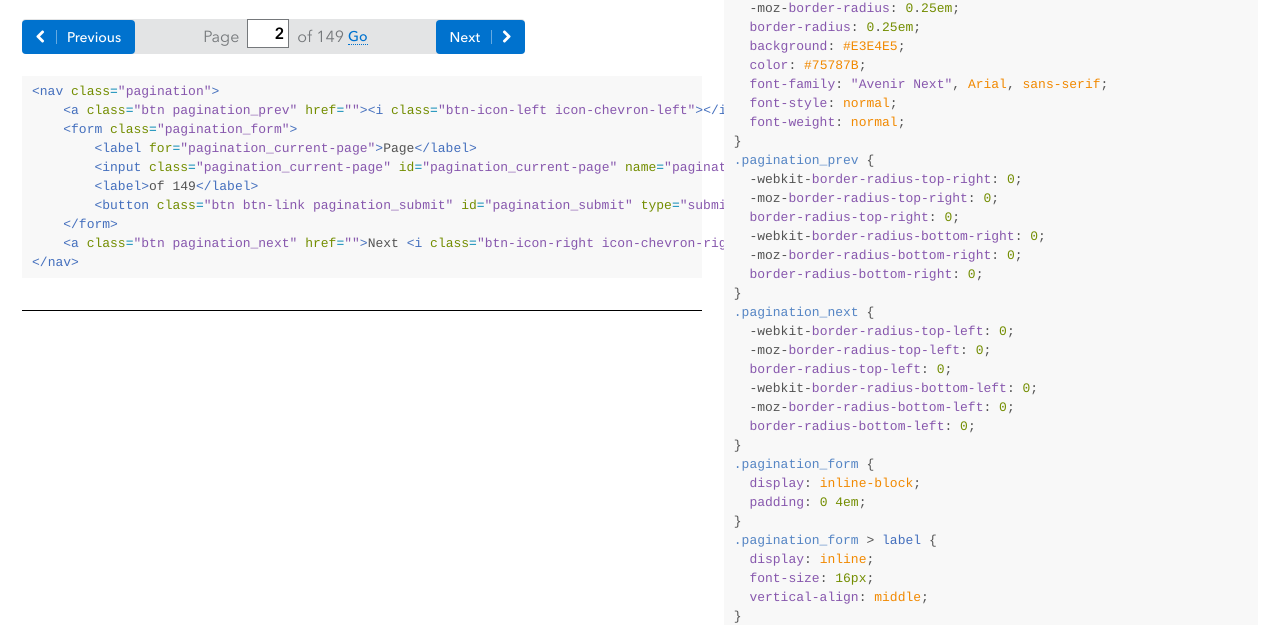
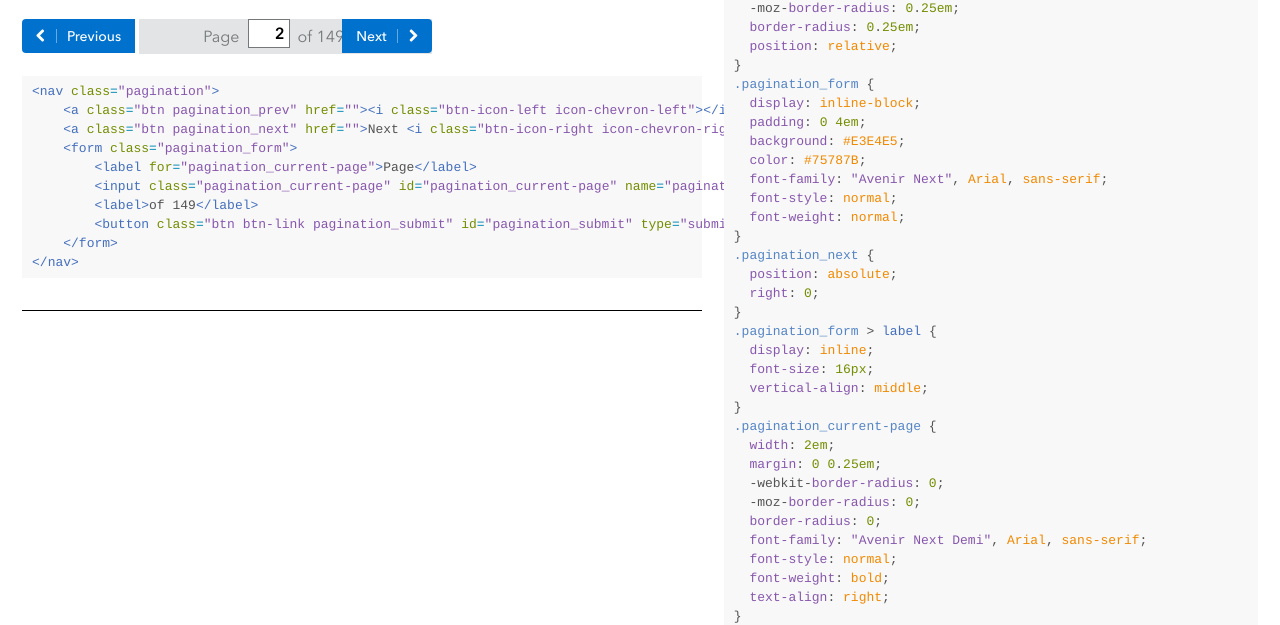
Before and after one commit to cfpb/cf-pagination, a website: page docs/index.html in a window 1280 px wide. Shown: the part 174-799 px from the top of the page. Drawn offline with Linux system fonts and the light colour scheme.

Commit message:
Starting on rwd pagination.

```diff
--- a/demo/static/css/main.css
+++ b/demo/static/css/main.css
@@ -10,13 +10,13 @@
       markup: |
         <nav class="pagination">
             <a class="btn pagination_prev" href=""><i class="btn-icon-left icon-chevron-left"></i> Previous</a>
+            <a class="btn pagination_next" href="">Next <i class="btn-icon-right icon-chevron-right"></i></a>
             <form class="pagination_form">
                 <label for="pagination_current-page">Page</label>
                 <input class="pagination_current-page" id="pagination_current-page" name="pagination_current-page" type="text" value="2" />
                 <label>of 149</label>
                 <button class="btn btn-link pagination_submit" id="pagination_submit" type="submit">Go</button>
             </form>
-            <a class="btn pagination_next" href="">Next <i class="btn-icon-right icon-chevron-right"></i></a>
         </nav>
     tags:
     - fj-buttons
@@ -27,31 +27,20 @@
   -webkit-border-radius: 0.25em;
   -moz-border-radius: 0.25em;
   border-radius: 0.25em;
+  position: relative;
+}
+.pagination_form {
+  display: inline-block;
+  padding: 0 4em;
   background: #E3E4E5;
   color: #75787B;
   font-family: "Avenir Next", Arial, sans-serif;
   font-style: normal;
   font-weight: normal;
 }
-.pagination_prev {
-  -webkit-border-radius-top-right: 0;
-  -moz-border-radius-top-right: 0;
-  border-radius-top-right: 0;
-  -webkit-border-radius-bottom-right: 0;
-  -moz-border-radius-bottom-right: 0;
-  border-radius-bottom-right: 0;
-}
 .pagination_next {
-  -webkit-border-radius-top-left: 0;
-  -moz-border-radius-top-left: 0;
-  border-radius-top-left: 0;
-  -webkit-border-radius-bottom-left: 0;
-  -moz-border-radius-bottom-left: 0;
-  border-radius-bottom-left: 0;
-}
-.pagination_form {
-  display: inline-block;
-  padding: 0 4em;
+  position: absolute;
+  right: 0;
 }
 .pagination_form > label {
   display: inline;
@@ -71,6 +60,28 @@
 }
 .pagination_submit {
   margin: 0 0 0 2em;
+}
+@media only screen and (min-width: 480px) {
+  .pagination_prev.btn,
+  .pagination_prev.btn:link,
+  .pagination_prev.btn:visited {
+    -webkit-border-top-right-radius: 0;
+    -moz-border-top-right-radius: 0;
+    border-top-right-radius: 0;
+    -webkit-border-bottom-right-radius: 0;
+    -moz-border-bottom-right-radius: 0;
+    border-bottom-right-radius: 0;
+  }
+  .pagination_next.btn,
+  .pagination_next.btn:link,
+  .pagination_next.btn:visited {
+    -webkit-border-top-left-radius: 0;
+    -moz-border-top-left-radius: 0;
+    border-top-left-radius: 0;
+    -webkit-border-bottom-left-radius: 0;
+    -moz-border-bottom-left-radius: 0;
+    border-bottom-left-radius: 0;
+  }
 }
 /* topdoc
   name: EOF
--- a/docs/index.html
+++ b/docs/index.html
@@ -22,25 +22,25 @@
               <section>
 <nav class="pagination">
     <a class="btn pagination_prev" href=""><i class="btn-icon-left icon-chevron-left"></i> Previous</a>
+    <a class="btn pagination_next" href="">Next <i class="btn-icon-right icon-chevron-right"></i></a>
     <form class="pagination_form">
         <label for="pagination_current-page">Page</label>
         <input class="pagination_current-page" id="pagination_current-page" name="pagination_current-page" type="text" value="2" />
         <label>of 149</label>
         <button class="btn btn-link pagination_submit" id="pagination_submit" type="submit">Go</button>
     </form>
-    <a class="btn pagination_next" href="">Next <i class="btn-icon-right icon-chevron-right"></i></a>
 </nav>
 </section>
               <footer class="demo-pattern-list_footer">
                 <pre class="html"><code data-language="html">&lt;nav class=&quot;pagination&quot;&gt;
     &lt;a class=&quot;btn pagination_prev&quot; href=&quot;&quot;&gt;&lt;i class=&quot;btn-icon-left icon-chevron-left&quot;&gt;&lt;/i&gt; Previous&lt;/a&gt;
+    &lt;a class=&quot;btn pagination_next&quot; href=&quot;&quot;&gt;Next &lt;i class=&quot;btn-icon-right icon-chevron-right&quot;&gt;&lt;/i&gt;&lt;/a&gt;
     &lt;form class=&quot;pagination_form&quot;&gt;
         &lt;label for=&quot;pagination_current-page&quot;&gt;Page&lt;/label&gt;
         &lt;input class=&quot;pagination_current-page&quot; id=&quot;pagination_current-page&quot; name=&quot;pagination_current-page&quot; type=&quot;text&quot; value=&quot;2&quot; /&gt;
         &lt;label&gt;of 149&lt;/label&gt;
         &lt;button class=&quot;btn btn-link pagination_submit&quot; id=&quot;pagination_submit&quot; type=&quot;submit&quot;&gt;Go&lt;/button&gt;
     &lt;/form&gt;
-    &lt;a class=&quot;btn pagination_next&quot; href=&quot;&quot;&gt;Next &lt;i class=&quot;btn-icon-right icon-chevron-right&quot;&gt;&lt;/i&gt;&lt;/a&gt;
 &lt;/nav&gt;</code></pre>
               </footer>
             </li>
@@ -51,31 +51,20 @@
   -webkit-border-radius: 0.25em;
   -moz-border-radius: 0.25em;
   border-radius: 0.25em;
+  position: relative;
+}
+.pagination_form {
+  display: inline-block;
+  padding: 0 4em;
   background: #E3E4E5;
   color: #75787B;
   font-family: &quot;Avenir Next&quot;, Arial, sans-serif;
   font-style: normal;
   font-weight: normal;
 }
-.pagination_prev {
-  -webkit-border-radius-top-right: 0;
-  -moz-border-radius-top-right: 0;
-  border-radius-top-right: 0;
-  -webkit-border-radius-bottom-right: 0;
-  -moz-border-radius-bottom-right: 0;
-  border-radius-bottom-right: 0;
-}
 .pagination_next {
-  -webkit-border-radius-top-left: 0;
-  -moz-border-radius-top-left: 0;
-  border-radius-top-left: 0;
-  -webkit-border-radius-bottom-left: 0;
-  -moz-border-radius-bottom-left: 0;
-  border-radius-bottom-left: 0;
-}
-.pagination_form {
-  display: inline-block;
-  padding: 0 4em;
+  position: absolute;
+  right: 0;
 }
 .pagination_form &gt; label {
   display: inline;
@@ -95,6 +84,28 @@
 }
 .pagination_submit {
   margin: 0 0 0 2em;
+}
+@media only screen and (min-width: 480px) {
+  .pagination_prev.btn,
+  .pagination_prev.btn:link,
+  .pagination_prev.btn:visited {
+    -webkit-border-top-right-radius: 0;
+    -moz-border-top-right-radius: 0;
+    border-top-right-radius: 0;
+    -webkit-border-bottom-right-radius: 0;
+    -moz-border-bottom-right-radius: 0;
+    border-bottom-right-radius: 0;
+  }
+  .pagination_next.btn,
+  .pagination_next.btn:link,
+  .pagination_next.btn:visited {
+    -webkit-border-top-left-radius: 0;
+    -moz-border-top-left-radius: 0;
+    border-top-left-radius: 0;
+    -webkit-border-bottom-left-radius: 0;
+    -moz-border-bottom-left-radius: 0;
+    border-bottom-left-radius: 0;
+  }
 }</code></pre>
           </div>
         </li>
--- a/docs/static/css/main.css
+++ b/docs/static/css/main.css
@@ -10,13 +10,13 @@
       markup: |
         <nav class="pagination">
             <a class="btn pagination_prev" href=""><i class="btn-icon-left icon-chevron-left"></i> Previous</a>
+            <a class="btn pagination_next" href="">Next <i class="btn-icon-right icon-chevron-right"></i></a>
             <form class="pagination_form">
                 <label for="pagination_current-page">Page</label>
                 <input class="pagination_current-page" id="pagination_current-page" name="pagination_current-page" type="text" value="2" />
                 <label>of 149</label>
                 <button class="btn btn-link pagination_submit" id="pagination_submit" type="submit">Go</button>
             </form>
-            <a class="btn pagination_next" href="">Next <i class="btn-icon-right icon-chevron-right"></i></a>
         </nav>
     tags:
     - fj-buttons
@@ -27,31 +27,20 @@
   -webkit-border-radius: 0.25em;
   -moz-border-radius: 0.25em;
   border-radius: 0.25em;
+  position: relative;
+}
+.pagination_form {
+  display: inline-block;
+  padding: 0 4em;
   background: #E3E4E5;
   color: #75787B;
   font-family: "Avenir Next", Arial, sans-serif;
   font-style: normal;
   font-weight: normal;
 }
-.pagination_prev {
-  -webkit-border-radius-top-right: 0;
-  -moz-border-radius-top-right: 0;
-  border-radius-top-right: 0;
-  -webkit-border-radius-bottom-right: 0;
-  -moz-border-radius-bottom-right: 0;
-  border-radius-bottom-right: 0;
-}
 .pagination_next {
-  -webkit-border-radius-top-left: 0;
-  -moz-border-radius-top-left: 0;
-  border-radius-top-left: 0;
-  -webkit-border-radius-bottom-left: 0;
-  -moz-border-radius-bottom-left: 0;
-  border-radius-bottom-left: 0;
-}
-.pagination_form {
-  display: inline-block;
-  padding: 0 4em;
+  position: absolute;
+  right: 0;
 }
 .pagination_form > label {
   display: inline;
@@ -71,6 +60,28 @@
 }
 .pagination_submit {
   margin: 0 0 0 2em;
+}
+@media only screen and (min-width: 480px) {
+  .pagination_prev.btn,
+  .pagination_prev.btn:link,
+  .pagination_prev.btn:visited {
+    -webkit-border-top-right-radius: 0;
+    -moz-border-top-right-radius: 0;
+    border-top-right-radius: 0;
+    -webkit-border-bottom-right-radius: 0;
+    -moz-border-bottom-right-radius: 0;
+    border-bottom-right-radius: 0;
+  }
+  .pagination_next.btn,
+  .pagination_next.btn:link,
+  .pagination_next.btn:visited {
+    -webkit-border-top-left-radius: 0;
+    -moz-border-top-left-radius: 0;
+    border-top-left-radius: 0;
+    -webkit-border-bottom-left-radius: 0;
+    -moz-border-bottom-left-radius: 0;
+    border-bottom-left-radius: 0;
+  }
 }
 /* topdoc
   name: EOF
--- a/src/pagination.less
+++ b/src/pagination.less
@@ -11,13 +11,13 @@
       markup: |
         <nav class="pagination">
             <a class="btn pagination_prev" href=""><i class="btn-icon-left icon-chevron-left"></i> Previous</a>
+            <a class="btn pagination_next" href="">Next <i class="btn-icon-right icon-chevron-right"></i></a>
             <form class="pagination_form">
                 <label for="pagination_current-page">Page</label>
                 <input class="pagination_current-page" id="pagination_current-page" name="pagination_current-page" type="text" value="2" />
                 <label>of 149</label>
                 <button class="btn btn-link pagination_submit" id="pagination_submit" type="submit">Go</button>
             </form>
-            <a class="btn pagination_next" href="">Next <i class="btn-icon-right icon-chevron-right"></i></a>
         </nav>
     tags:
     - fj-buttons
@@ -29,9 +29,7 @@
     -webkit-border-radius: unit( 4px / @base-font-size-px, em );
        -moz-border-radius: unit( 4px / @base-font-size-px, em );
             border-radius: unit( 4px / @base-font-size-px, em );
-    background: #E3E4E5;
-    color: #75787B;
-    .webfont-regular;
+    position: relative;
 }
 
 // .pagination > .btn {
@@ -42,30 +40,20 @@
 //     font: 400 16px/1 "Avenir Next", Arial, sans-serif;
 // }
 
-.pagination_prev {
-    -webkit-border-radius-top-right: 0;
-       -moz-border-radius-top-right: 0;
-            border-radius-top-right: 0;
-    -webkit-border-radius-bottom-right: 0;
-       -moz-border-radius-bottom-right: 0;
-            border-radius-bottom-right: 0;
+.pagination_form {
+    display: block;
+    padding: unit( 6px / @base-font-size-px, em) 0;
+    background: #E3E4E5;
+    color: #75787B;
+    .webfont-regular;
+    // margin-right: -0.26em;
+    // vertical-align: top;
+    // font-size: 16px;
 }
 
 .pagination_next {
-    -webkit-border-radius-top-left: 0;
-       -moz-border-radius-top-left: 0;
-            border-radius-top-left: 0;
-    -webkit-border-radius-bottom-left: 0;
-       -moz-border-radius-bottom-left: 0;
-            border-radius-bottom-left: 0;
-}
-
-.pagination_form {
-    display: inline-block;
-    padding: 0 4em;
-    // margin-right: -0.26em;
-    // vertical-align: top;
-    // font-size: 16px;
+    position: absolute;
+    right: 0;
 }
 
 .pagination_form > label {
@@ -89,6 +77,36 @@
 }
 
 
+@media only screen and (min-width: 480px) {
+
+    .pagination_prev {
+        &.btn,
+        &.btn:link,
+        &.btn:visited {
+            -webkit-border-top-right-radius: 0;
+               -moz-border-top-right-radius: 0;
+                    border-top-right-radius: 0;
+            -webkit-border-bottom-right-radius: 0;
+               -moz-border-bottom-right-radius: 0;
+                    border-bottom-right-radius: 0;
+        }
+    }
+
+    .pagination_next {
+        &.btn,
+        &.btn:link,
+        &.btn:visited {
+            -webkit-border-top-left-radius: 0;
+               -moz-border-top-left-radius: 0;
+                    border-top-left-radius: 0;
+            -webkit-border-bottom-left-radius: 0;
+               -moz-border-bottom-left-radius: 0;
+                    border-bottom-left-radius: 0;
+        }
+    }
+
+}
+
 /* topdoc
   name: EOF
   eof: true
```
Also changed, not shown: demo/index.html (+1 -1 lines).
